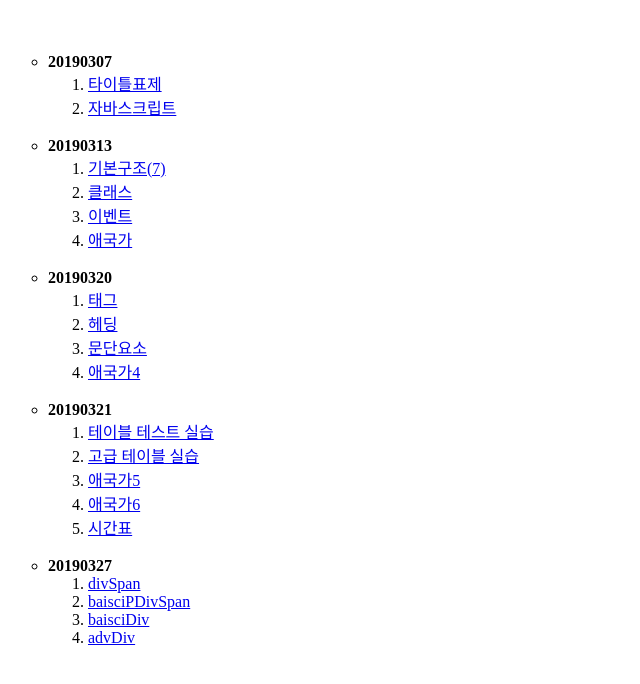
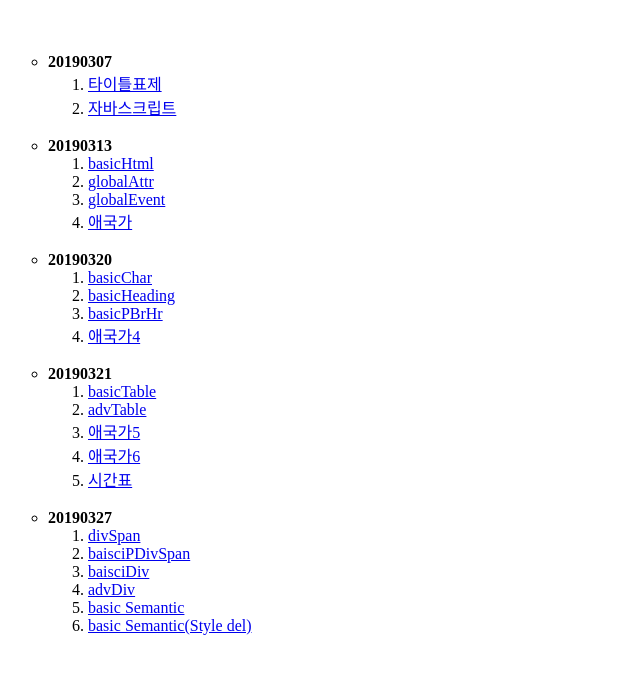
Before and after one commit to yundonghyeon/yundonghyeon.github.io, a plain HTML site: page index.html in a window 1280 px wide. Shown: the part 70-754 px from the top of the page, without its empty margins (0-640 px from the left). Drawn offline with Linux system fonts and the light colour scheme.

Commit message:
Update index.html

```diff
--- a/index.html
+++ b/index.html
@@ -9,6 +9,7 @@
  <body>
  <h1>인터넷 프로그래밍 윤동현</h1><br/>
   <ul style="list-style-type:circle">
+<div id="div1">
    <li><b>20190307</b>
    <ol type ="1">
     <li><a href="yundonghyeon.github.io/20190307/타이틀표제.html" target="_blank">타이틀표제</a></li>
@@ -18,26 +19,26 @@
 <br/>
    <li><b>20190313</b>
    <ol type ="1">
-    <li><a href="yundonghyeon.github.io/20190313/basicHtml.html" target="_blank">기본구조(7)</a></li>
-    <li><a href="yundonghyeon.github.io/20190313/globalAttr.html" target="_blank">클래스</a></li>
-    <li><a href="yundonghyeon.github.io/20190313/globalEvent.html" target="_blank">이벤트</a></li>
+    <li><a href="yundonghyeon.github.io/20190313/basicHtml.html" target="_blank">basicHtml</a></li>
+    <li><a href="yundonghyeon.github.io/20190313/globalAttr.html" target="_blank">globalAttr</a></li>
+    <li><a href="yundonghyeon.github.io/20190313/globalEvent.html" target="_blank">globalEvent</a></li>
     <li><a href="yundonghyeon.github.io/20190313/koreaAnthem.html" target="_blank">애국가</a></li>
     </ol>
     </li>
 <br/>
    <li><b>20190320</b>
    <ol type ="1">
-    <li><a href="yundonghyeon.github.io/20190320/basicChar.html" target="_blank">태그</a></li>
-    <li><a href="yundonghyeon.github.io/20190320/basicHeading.html" target="_blank">헤딩</a></li>
-    <li><a href="yundonghyeon.github.io/20190320/basicPBrHr.html" target="_blank">문단요소</a></li>
+    <li><a href="yundonghyeon.github.io/20190320/basicChar.html" target="_blank">basicChar</a></li>
+    <li><a href="yundonghyeon.github.io/20190320/basicHeading.html" target="_blank">basicHeading</a></li>
+    <li><a href="yundonghyeon.github.io/20190320/basicPBrHr.html" target="_blank">basicPBrHr</a></li>
     <li><a href="yundonghyeon.github.io/20190320/koreaAnthem4.html" target="_blank">애국가4</a></li>
     </ol>
     </li>
 <br/>
    <li><b>20190321</b>
    <ol type ="1">
-    <li><a href="yundonghyeon.github.io/20190321/basicTable1.html" target="_blank">테이블 테스트 실습</a></li>
-    <li><a href="yundonghyeon.github.io/20190321/advTable.html" target="_blank">고급 테이블 실습</a></li>
+    <li><a href="yundonghyeon.github.io/20190321/basicTable1.html" target="_blank">basicTable</a></li>
+    <li><a href="yundonghyeon.github.io/20190321/advTable.html" target="_blank">advTable</a></li>
     <li><a href="yundonghyeon.github.io/20190321/koreaAnthem5.html" target="_blank">애국가5</a></li>
     <li><a href="yundonghyeon.github.io/20190321/koreaAnthem6.html" target="_blank">애국가6</a></li>
     <li><a href="yundonghyeon.github.io/20190321/시간표.html" target="_blank">시간표</a></li>
@@ -50,6 +51,8 @@
     <li><a href="yundonghyeon.github.io/20190327/basicPDivSpan.html" target="_blank">baisciPDivSpan</a></li>
     <li><a href="yundonghyeon.github.io/20190327/basicDiv.html" target="_blank">baisciDiv</a></li>
     <li><a href="yundonghyeon.github.io/20190327/advDiv.html" target="_blank">advDiv</a></li>
+    <li><a href="yundonghyeon.github.io/20190327/basicSemantic.html" target="_blank">basic Semantic</a></li>
+    <li><a href="yundonghyeon.github.io/20190327/basicSemantic(del).html" target="_blank">basic Semantic(Style del)</a></li>
     </ol>
     </li>
 <br/>
```
